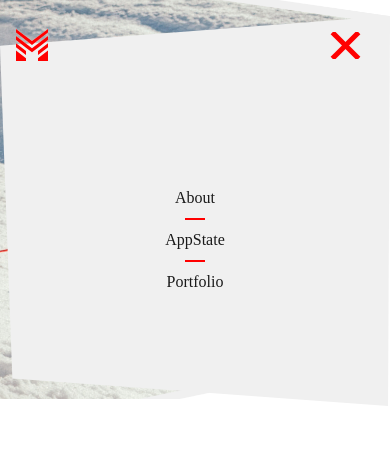
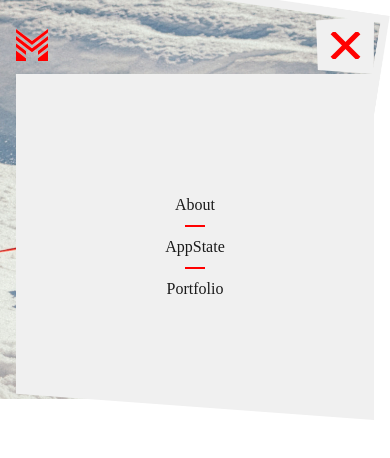
Before and after one commit to matteo-jacobs/portfolio, a React (Vite) app: page / in a window 390 px wide. Both pictures are taken after a click on the button "Open menu". Shown: the top 458 px of the page. Built offline with nearby package versions, Linux system fonts and the light colour scheme.

Commit message:
improved

```diff
--- a/src/components/navigation.css
+++ b/src/components/navigation.css
@@ -1,31 +1,38 @@
+body {
+  padding-top: 4rem;
+}
+
 nav.open,
 nav.closed {
-  position: relative;
+  position: fixed;
+  top: 0;
+  left: 0;
+  width: 100%;
   display: flex;
   align-items: center;
   justify-content: space-between;
   gap: 1rem;
-  margin: 1rem;
+  padding: 1rem;
+  box-sizing: border-box;
+  z-index: 100;
 }
 
 .nav-bar {
-  position: relative;
-  z-index: 1;
   display: flex;
   align-items: center;
   justify-content: space-between;
 }
 
+.nav-panel {
+  display: none;
+}
+
 .nav-plate {
-  position: absolute;
-  top: 0;
-  left: 0;
-  width: 100%;
-  height: 0;
-  object-fit: fill;
-  z-index: 0;
+  display: block;
+  width: 576px;
+  max-width: 100%;
+  height: auto;
   pointer-events: none;
-  transition: height 0.4s ease;
 }
 
 .logo {
@@ -87,6 +94,17 @@ nav.open .nav-links {
   cursor: pointer;
 }
 
+.nav-toggle-plate {
+  position: absolute;
+  top: 50%;
+  left: 50%;
+  width: 58px;
+  height: 58px;
+  transform: translate(-50%, -50%);
+  z-index: 0;
+  pointer-events: none;
+}
+
 .nav-toggle-icon {
   position: relative;
   z-index: 1;
@@ -110,38 +128,30 @@ nav.open .nav-toggle-line--bottom {
   transform: translateY(-11px) rotate(-45deg);
 }
 
-/* Hamburger menu (< 744px): stay right, stack links when opened */
-@media (max-width: 743.98px) {
+/* Hamburger menu (< 576px): stay right, stack links when opened */
+@media (max-width: 575.98px) {
   .nav-bar {
     width: 100%;
   }
 
   nav.open {
-    position: fixed;
-    top: 0;
-    left: 0;
-    width: 100%;
-    height: 50vh;
-    margin: 0;
-    padding: 1rem;
-    box-sizing: border-box;
     flex-direction: column;
     align-items: stretch;
     gap: 0;
-    z-index: 100;
   }
 
-  nav.open .nav-bar {
-    flex: none;
+  nav.open .nav-panel {
+    display: block;
+    position: relative;
   }
 
   nav.open .nav-links {
-    flex: 1;
+    position: absolute;
+    inset: 0;
     display: flex;
     flex-direction: column;
     align-items: center;
     justify-content: center;
-    width: 100%;
     gap: 0;
   }
 
@@ -158,18 +168,22 @@ nav.open .nav-toggle-line--bottom {
     background: #FF0000;
   }
 
-  nav.open .nav-plate {
-    height: 50vh;
-  }
-
   nav.open .logo-mark-fill {
     clip-path: inset(0 0 0 0);
   }
 }
 
 /* Tablet: center everything, logo becomes "Home" text */
-@media (min-width: 744px) {
+@media (min-width: 576px) {
   .nav-toggle {
+    display: none;
+  }
+
+  .nav-panel {
+    display: contents;
+  }
+
+  .nav-plate {
     display: none;
   }
 
@@ -188,7 +202,7 @@ nav.open .nav-toggle-line--bottom {
 }
 
 /* Desktop: back to logo on the left, everything else on the right */
-@media (min-width: 1280px) {
+@media (min-width: 992px) {
   nav.open,
   nav.closed {
     justify-content: space-between;
--- a/src/components/navigation.jsx
+++ b/src/components/navigation.jsx
@@ -1,12 +1,13 @@
 import { useEffect, useState } from 'react'
 import { NavLink } from 'react-router-dom'
 import hamburgerPlate from '../assets/hamburger-plate.svg'
+import navPanelShape from '../assets/nav-panel-shape.svg'
 import './navigation.css'
 
 const LOGO_PATH =
     'M9.998 29.3275V31.9936H0V21.551L9.998 29.3275ZM31.9936 31.9936H21.9956V29.3275L31.9936 21.551V31.9936ZM9.998 21.9956V25.9948L0 18.2184V14.2192L9.998 21.9956ZM31.9936 18.2184L21.9956 25.9948V21.9956L31.9936 14.2192V18.2184ZM31.9936 10.8865L21.9956 18.6629L15.9968 23.3287L9.998 18.6629L0 10.8865V6.88729L15.9968 19.3295L31.9936 6.88729V10.8865ZM31.9936 3.55462L15.9968 15.9968L0 3.55462V0L15.9968 11.9976L31.9936 0V3.55462Z'
 
-const TABLET_BREAKPOINT = 744
+const TABLET_BREAKPOINT = 576
 
 export default function Navigation() {
     const [isOpen, setIsOpen] = useState(false)
@@ -22,8 +23,6 @@ export default function Navigation() {
 
     return (
         <nav className={isOpen ? 'open' : 'closed'}>
-            <img src={hamburgerPlate} alt="" aria-hidden="true" className="nav-plate" />
-
             <div className="nav-bar">
                 <NavLink to="/" className="logo">
                     <span className="logo-image logo-mark" role="img" aria-label="Home">
@@ -44,6 +43,7 @@ export default function Navigation() {
                     aria-label={isOpen ? 'Close menu' : 'Open menu'}
                     onClick={() => setIsOpen((open) => !open)}
                 >
+                    <img src={hamburgerPlate} alt="" aria-hidden="true" className="nav-toggle-plate" />
                     <svg
                         className="nav-toggle-icon"
                         width="37"
@@ -60,10 +60,14 @@ export default function Navigation() {
                 </button>
             </div>
 
-            <div className="nav-links">
-                <NavLink to="/about">About</NavLink>
-                <NavLink to="/appstate">AppState</NavLink>
-                <NavLink to="/portfolio" className="important">Portfolio</NavLink>
+            <div className="nav-panel">
+                <img src={navPanelShape} alt="" aria-hidden="true" className="nav-plate" />
+
+                <div className="nav-links">
+                    <NavLink to="/about">About</NavLink>
+                    <NavLink to="/appstate">AppState</NavLink>
+                    <NavLink to="/portfolio" className="important">Portfolio</NavLink>
+                </div>
             </div>
         </nav>
     )
```
Also changed, not shown: src/assets/nav-panel-shape.svg (added).
